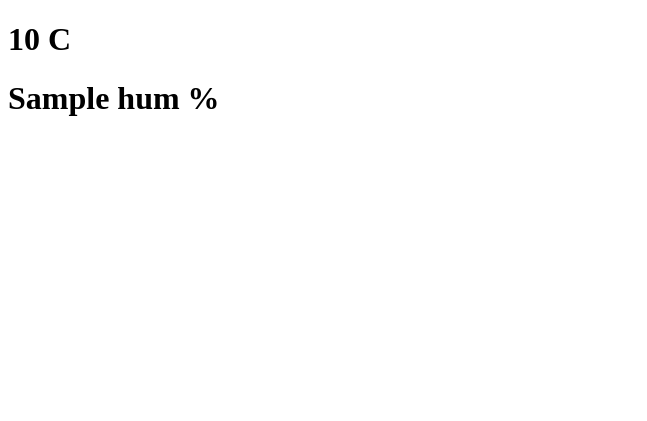
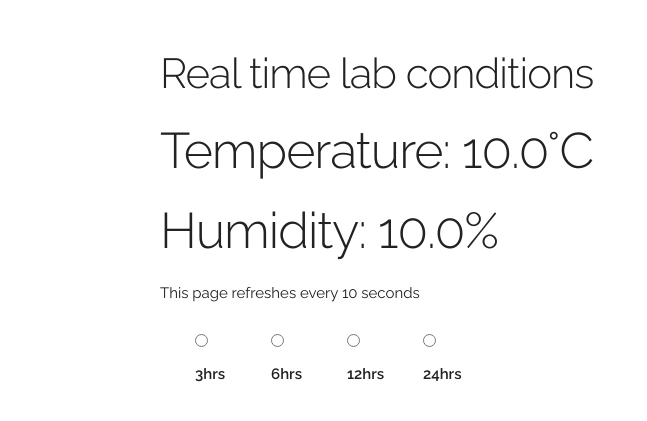
Before and after one commit to HiepNinh/flask_temperatures_rpi, a Flask app: template templates/lab_temps/lab_temp.html in a window 1280 px wide. Shown: the top 421 px of the page, without its empty margins (0-647 px from the left). Run offline with Flask 2, Linux system fonts and the light colour scheme; the template is opened without the code that fills it: most values are stand-ins (such as "Sample title", 1, 10 or a date in 2020); some libraries are stand-ins or nearby versions.

Commit message:
Adding layout

```diff
--- a/templates/errors/403.html
+++ b/templates/errors/403.html
@@ -1,7 +1,6 @@
 {% extends "layouts/layout.html" %}
 
 {% block errors_header %}
-    <link rel="shortcut icon" href="{{ url_for('static', filename='favicons/favicon.png') }}">
     <link rel="stylesheet" type="text/css" href="{{ url_for('static', filename='css/errors/403.css') }}">
 {% endblock %}
 
--- a/templates/errors/404.html
+++ b/templates/errors/404.html
@@ -1,7 +1,6 @@
 {% extends "layouts/layout.html" %}
 
 {% block errors_header %}
-    <link rel="shortcut icon" href="{{ url_for('static', filename='favicons/favicon.png') }}">
     <link rel="stylesheet" type="text/css" href="{{ url_for('static', filename='css/errors/404.css') }}">
 {% endblock %}
 
--- a/templates/errors/500.html
+++ b/templates/errors/500.html
@@ -1,7 +1,6 @@
 {% extends "layouts/layout.html" %}
 
 {% block errors_header %}
-    <link rel="shortcut icon" href="{{ url_for('static', filename='favicons/favicon.png') }}">
     <link href="https://fonts.googleapis.com/css?family=Encode+Sans+Semi+Condensed:100,200,300,400" rel="stylesheet">
     <link rel="stylesheet" type="text/css" href="{{ url_for('static', filename='css/errors/500.css') }}">
 {% endblock %}
--- a/templates/lab_temps/lab_temp.html
+++ b/templates/lab_temps/lab_temp.html
@@ -1,6 +1,50 @@
 {% extends "layouts/layout.html" %}
 
-{% block errors %}
-<h1>{{ temp }} C</h1>
-<h1>{{ hum }} %</h1>
+{% block header %}
+    <meta http-equiv="refresh" content="10">
 {% endblock %}
+
+{% block content %}
+<div class="container">
+    <div class="row">
+      <div class="two-third column" style="margin-top: 5%">
+          <h2>Real time lab conditions</h2>
+          <h1>Temperature: {{"{0:0.1f}".format(temp) }}°C</h1>
+          <h1>Humidity: {{"{0:0.1f}".format(hum)}}%</h1>
+          <p>This page refreshes every 10 seconds</p>
+      </div>
+    </div>
+    <div class="row">
+    <div class="eleven columns">
+      <form id="range_select" action = "/lab_env_db" method="GET">
+        <input type="hidden" class="timezone" name="timezone" />
+        <div class="one column">
+          <input type="radio" name="range_h" value="3" id="radio_3" /><label for="radio_3">3hrs</label>
+        </div>
+        <div class="one column">
+          <input type="radio" name="range_h" value="6" id="radio_6" /><label for="radio_6">6hrs</label>
+        </div>
+        <div class="one column">
+          <input type="radio" name="range_h" value="12" id="radio_12" /><label for="radio_12">12hrs</label>
+        </div>
+        <div class="one column">
+          <input type="radio" name="range_h" value="24" id="radio_24" /><label for="radio_24">24hrs</label>
+        </div>
+      </form>
+    </div>
+  </div>
+{% endblock %}
+
+{% block scriptjs %}
+    <script>
+        jQuery( document ).ready(function() {
+            timezone = jstz.determine();
+            jQuery("#timezone").text(timezone.name());
+        });
+        jQuery("#range_select input[type=radio]").click(function(){
+            timezone = jstz.determine();
+            jQuery(".timezone").val(timezone.name());
+            jQuery("#range_select").submit();
+        });
+    </script>
+{% endblock %}
--- a/templates/layouts/layout.html
+++ b/templates/layouts/layout.html
@@ -4,7 +4,20 @@
     <!-- Required meta tags -->
     <meta charset="utf-8">
     <meta name="viewport" content="width=device-width, initial-scale=1, shrink-to-fit=no">
+    <meta name="description" content="Lab conditions - RPi">
+    <meta name="author" content="Peter Dalmaris">
+    <!-- FONT
+    –––––––––––––––––––––––––––––––––––––––––––––––––– -->
+    <link href="//fonts.googleapis.com/css?family=Raleway:400,300,600" rel="stylesheet" type="text/css">
+     <!-- CSS
+    –––––––––––––––––––––––––––––––––––––––––––––––––– -->
+    <link rel="stylesheet" href="{{ url_for('static', filename='css/normalize.css') }}">
+    <link rel="stylesheet" href="{{ url_for('static', filename='css/skeleton.css') }}">
+    <!-- Favicon
+    –––––––––––––––––––––––––––––––––––––––––––––––––– -->
+    <link rel="icon" type="image/png" href="{{ url_for('static', filename='favicons/favicon.png') }}">
 
+    {% block header %}{% endblock %}
     {% block errors_header %}{% endblock %}
 
     {% if title %}
@@ -16,18 +29,11 @@
 
 {% block errors %}
     <body>
-      {% with messages = get_flashed_messages(with_categories=true) %}
-          {% if messages %}
-              {% for category, message in messages %}
-                  <div class="alert alert-{{ category }}">
-                      {{ message }}
-                  </div>
-              {% endfor %}
-          {% endif %}
-      {% endwith %}
+      {% block content %}{% endblock %}
+    </body>
 
-      {% block content %}{% endblock %}
-
-    </body>
+    <script src="//code.jquery.com/jquery-1.11.2.min.js"></script>
+    <script src="https://cdnjs.cloudflare.com/ajax/libs/jstimezonedetect/1.0.4/jstz.min.js" ></script>
+    {% block scriptjs %}{% endblock %}
 {% endblock %}
 </html>
```
Also changed, not shown: blueprints/lab_temp/routes.py (+10 -7 lines), templates/errors/no_sensor.html (+6 -8 lines).
